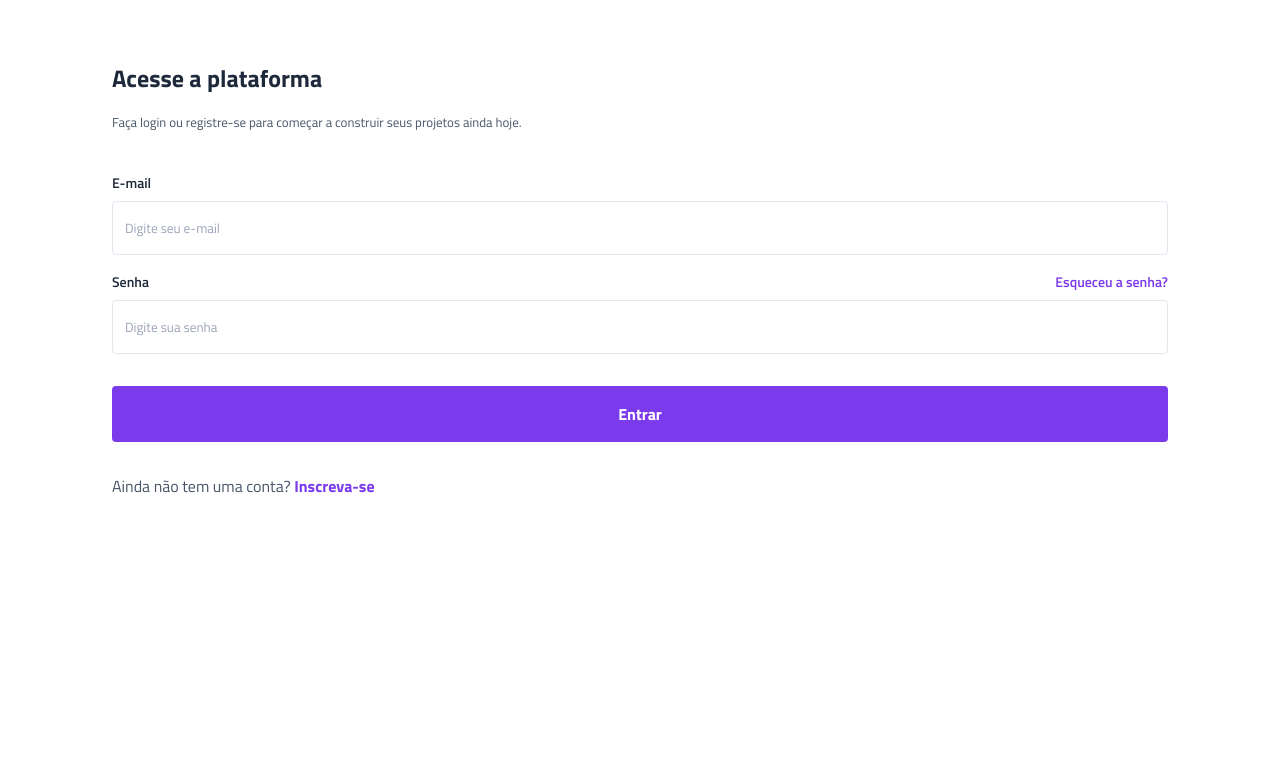
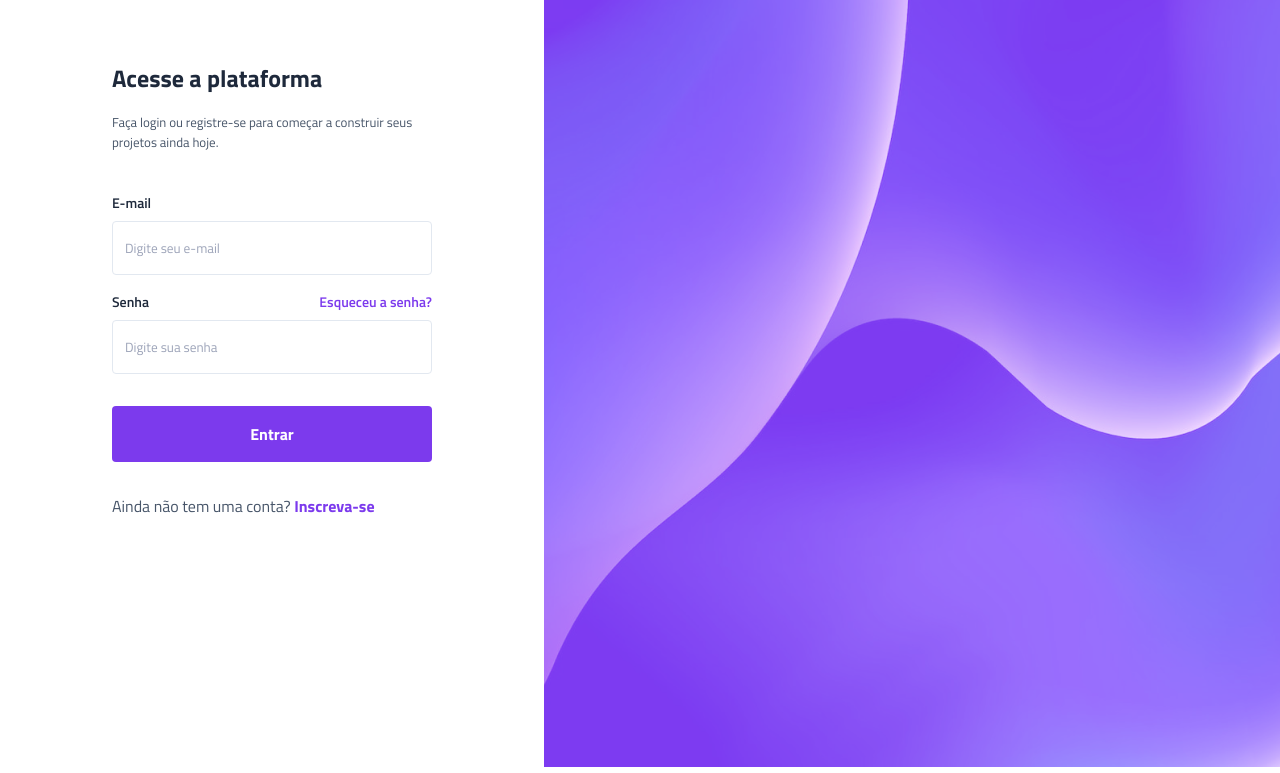
Before and after one commit to kao04/vertigo, a plain HTML site: page index.html in a window 1280 px wide. Shown: the part 133-906 px from the top of the page. Before the commit the page ends 800 px from the top, so only its background shows below. Drawn offline with Linux system fonts and the light colour scheme.

Commit message:
inserção do bg-desktop

```diff
--- a/index.html
+++ b/index.html
@@ -45,6 +45,8 @@
     </section>
    </main>
    </div>
-
+   <div class="bg-desktop">
+    <img src="./img/bg-desktop.png" alt="Bg Desktop">
+   </div>
 </body>
 </html>
--- a/style.css
+++ b/style.css
@@ -122,8 +122,16 @@ main{
     font-size: 1rem;
 }
 /**/
+
+.bg-desktop{
+    display: none;
+}
+
 /*Desktop*/
 @media (min-width: 1000px){
+    body{
+        display:flex;
+    }
 
     header{
         background: none;
@@ -138,6 +146,15 @@ main{
         padding-inline: 7rem;
     }
 
+    .conteudo{
+        width:100%;
+    }
+
+    .bg-desktop{
+        display: block;
+        width:100%
+    }
+
 
 
 
```
